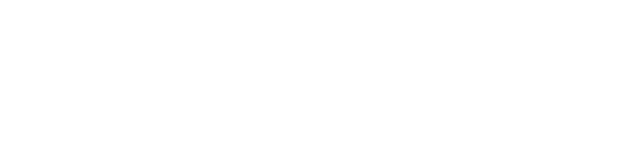
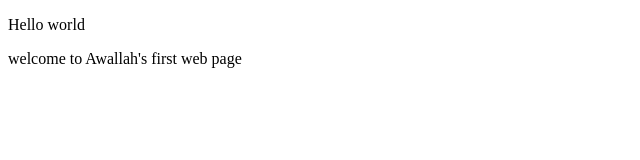
Before and after one commit to AwallahJr/Awoze, a plain HTML site: page Awallah-webpage.html in a window 1280 px wide. Shown: the whole page, without its empty margins (0-640 px from the left). Drawn offline with Linux system fonts and the light colour scheme.

Commit message:
add paragraph block elements to the page

```diff
--- a/Awallah-webpage.html
+++ b/Awallah-webpage.html
@@ -3,6 +3,7 @@
     <title>Awallah First Webpage</title>
 </head>
 <body>
-
+    <p>Hello world</p>
+    <p>welcome to Awallah's first web page</p>
 </body>
 </html>
```
